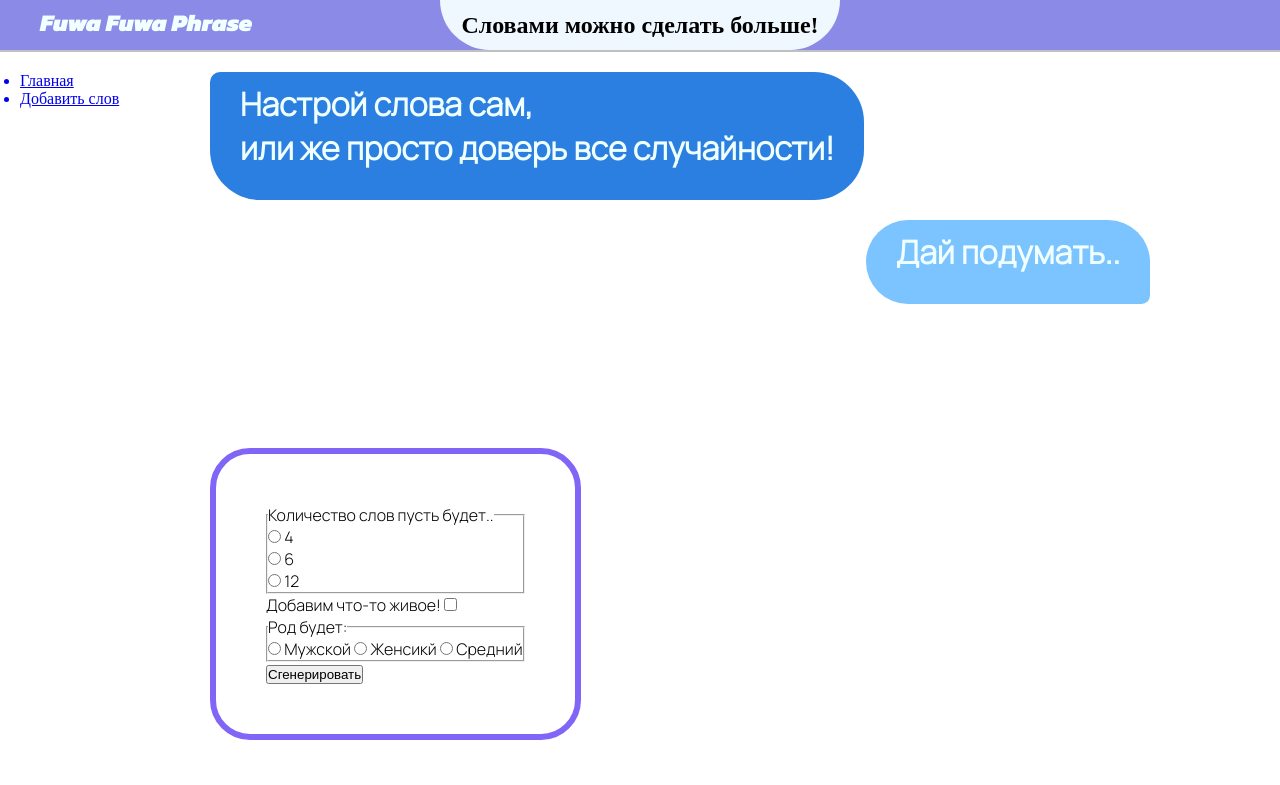
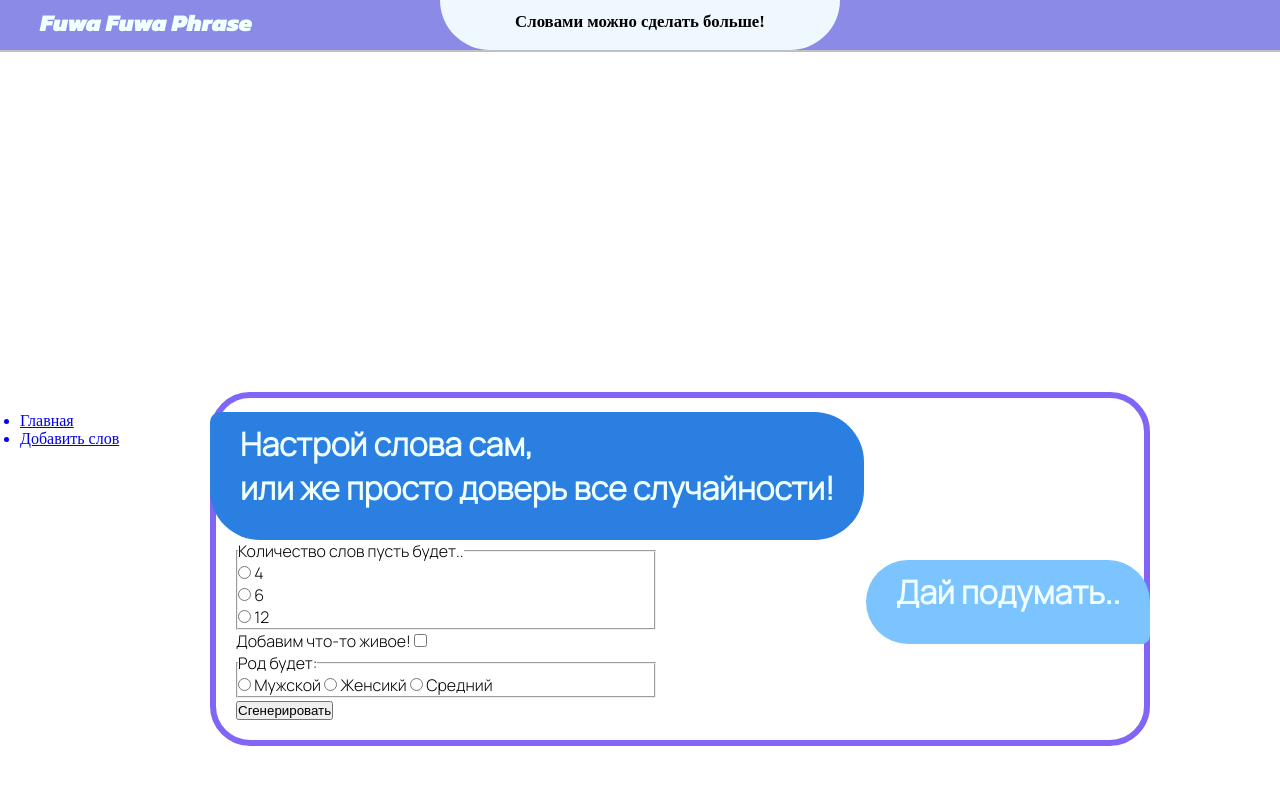
Before and after one commit to LuckHost/Random_phrase_site, a Django app: page / in a window 1280 px wide. Shown: the top 785 px of the page. Run offline with Django 5.2, Linux system fonts and the light colour scheme.

Commit message:
Bad blocks positions partly resolved

```diff
--- a/main/static/main/css/layout.css
+++ b/main/static/main/css/layout.css
@@ -35,12 +35,6 @@
     margin-top: -35px;
 }
 
-@media screen and (max-width: 1465px){
-    #center_headline_block {
-        width: 400px;
-    }
-}
-
 .logo_phrase {
     position: relative;
     color: azure;
@@ -48,6 +42,13 @@
     left: 40px;
     z-index: 5;
     top: 5px;
+}
+
+@media screen and (max-width: 1465px){
+    #center_headline_block {
+        width: 400px;
+        font-size: 70%;
+    }
 }
 
 .logo_mini_phrase {
--- a/main/static/main/css/main_page.css
+++ b/main/static/main/css/main_page.css
@@ -1,5 +1,9 @@
 h1, h4 {
     font-family: 'Manrope', sans-serif;
+}
+
+#main_content_block {
+    position: relative;
 }
 
 #center_info_block {
@@ -20,6 +24,7 @@
     color: azure;
     margin-right: 130px;
     margin-left: 210px;
+    margin-bottom: 30px;
     float: right;
     z-index: 2;
     padding: 30px;
@@ -35,16 +40,14 @@
 }
 
 #bottom_user_input_block {
-    margin-bottom: 60px;
-    margin-top: 30px;
-    position: absolute;
-    bottom: 0;
-    margin-right: 30px;
-    margin-left: 210px;
-    padding: 50px;
     border: 6px solid rgb(128, 101, 247);
     border-radius: 40px 40px 40px 40px;
     font-family: 'Manrope', sans-serif;
+    margin-top: 340px;
+    margin-right: 130px;
+    margin-left: 210px;
+    margin-bottom: 30px;
+    padding: 20px;
 }
 
 input[type="radio"]:checked+label { font-weight: bold; }
--- a/main/templates/main/main_page.html
+++ b/main/templates/main/main_page.html
@@ -6,6 +6,7 @@
 {% endblock %}
 
 {% block 'center' %}
+    <dev id="main_content_block">
         <div id="center_info_block">
             <h1>
                 Настрой слова сам, <br>или же просто доверь все случайности!
@@ -55,4 +56,5 @@
                 <button type="submit">Сгенерировать</button>
             </form>
         </div>
+    </dev>
 {% endblock %}
--- a/main/templates/main/result_output.html
+++ b/main/templates/main/result_output.html
@@ -16,7 +16,6 @@
         </h1>
         {% endif %}
     </div>
-</div>
     {% for i in explanations %}
         <div id="words_explanations">
             {% if not explanations %}
@@ -28,5 +27,6 @@
             {% endif %}
         </div>
     {% endfor %}
+</div>
 
 {% endblock %}
```
Also changed, not shown: main/static/main/css/result_output.css (+13 -14 lines). Lines whose indentation alone changed are shown as unchanged.
